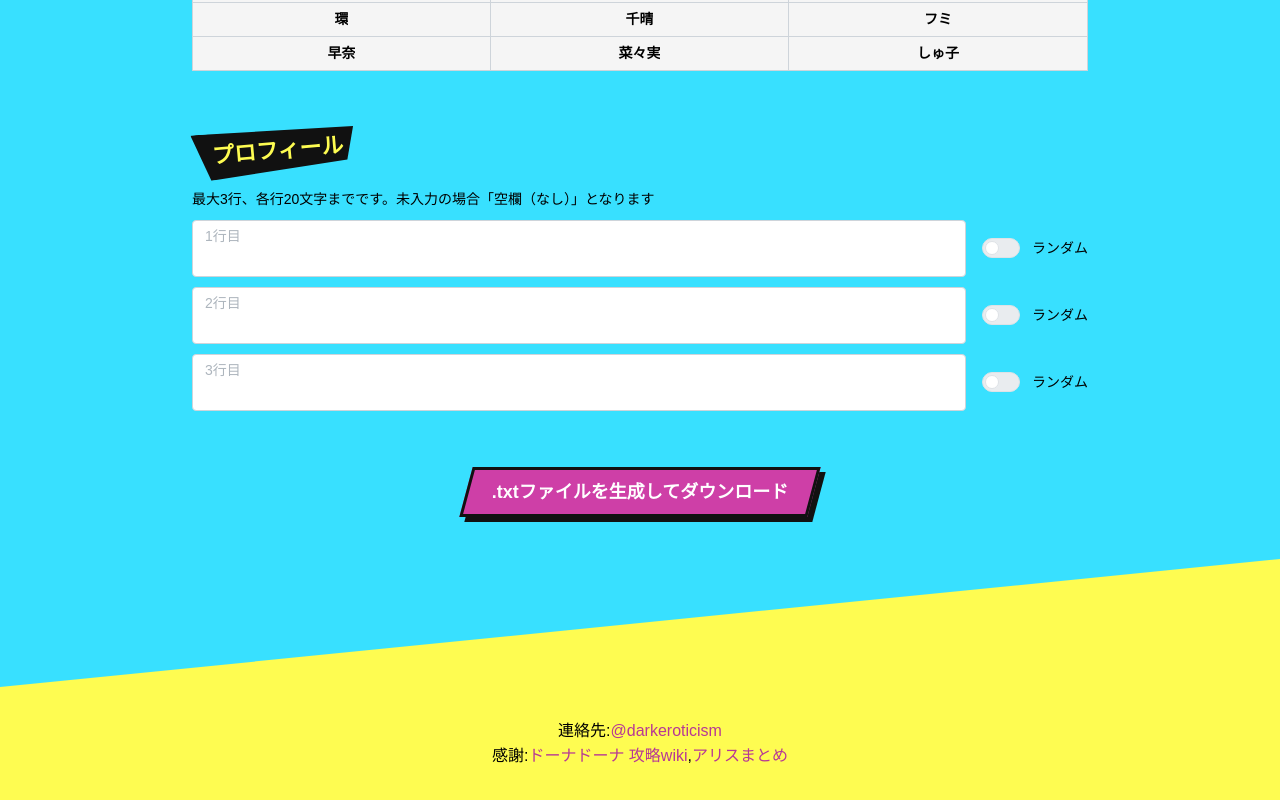
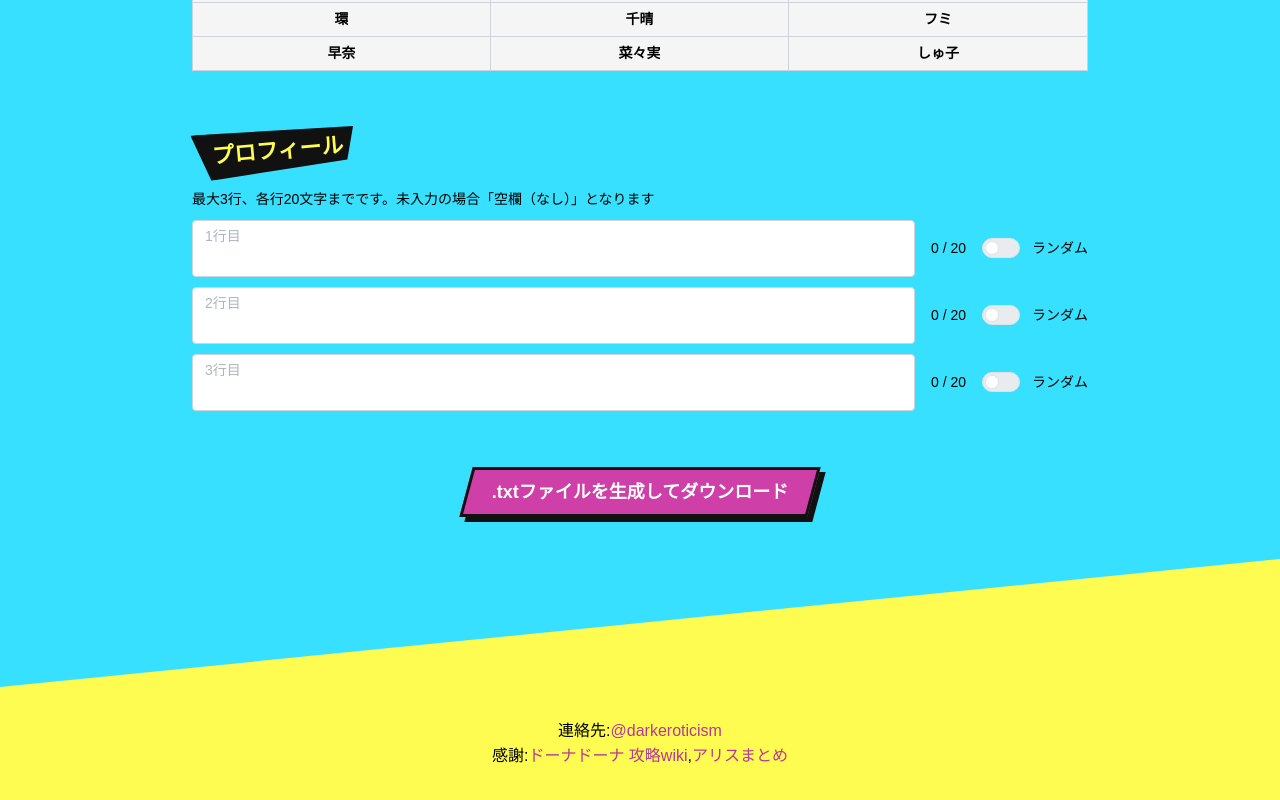
Before and after one commit to darkeroticism/dark-game-character-editor, a React (Vite) app: page / in a window 1280 px wide. Shown: the part 2711-3511 px from the top of the page. Built offline with nearby package versions, Linux system fonts and the light colour scheme.

Commit message:
💄🚸 ジンザイ-プロフィール欄に文字数カウントを実装

```diff
--- a/src/components/JinzaiForm.tsx
+++ b/src/components/JinzaiForm.tsx
@@ -1,4 +1,10 @@
-import { initialRankParamter, Jinzai, rankInfo, maxNameCount } from '../DohnaDohna/data';
+import {
+  initialRankParamter,
+  Jinzai,
+  rankInfo,
+  maxNameCount,
+  maxProfileLineLengthForJinzai,
+} from '../DohnaDohna/data';
 import { Attribute } from '../DohnaDohna/attribute';
 import { JinzaiErrors } from './CharacterEditor';
 import {
@@ -54,9 +60,14 @@ const ProfileInput = ({
   isRandom: boolean;
   onRandomChange: (isRandom: boolean, index: number) => void;
   error?: string;
-}) => (
+}) => {
+  const count = value?.length ?? 0;
+  const maxCount = maxProfileLineLengthForJinzai;
+
+  return (
     <Box mb="xs">
-    <Flex align="center" justify="space-between" mb={5}>
+      <Flex align="center" gap="md" mb={5}>
+        {' '}
         <Textarea
           placeholder={placeholder}
           value={isRandom ? '' : value || ''}
@@ -64,18 +75,25 @@ const ProfileInput = ({
           disabled={isRandom}
           autosize
           minRows={2}
-        style={{ flex: 1 }}
-        error={error}
+          style={{ flex: 1 }} // Textareaがスペースを最大限使うように
         />
+        <Text size="sm" style={{ whiteSpace: 'nowrap' }} c={count > maxCount ? 'red' : undefined}>
+          {`${count} / ${maxCount}`}
+        </Text>
         <Switch
           label="ランダム"
           checked={isRandom}
           onChange={(event) => onRandomChange(event.currentTarget.checked, index)}
-        ml="md"
         />
       </Flex>
+      {error && (
+        <Text c="red" size="xs">
+          {error}
+        </Text>
+      )}
     </Box>
   );
+};
 
 export const JinzaiForm = ({ jinzai, onChange, attributes, voices, errors }: JinzaiFormProps) => {
   // errors を受け取る
@@ -319,7 +337,6 @@ export const JinzaiForm = ({ jinzai, onChange, attributes, voices, errors }: Jin
           <Title order={3} className={styles.blackYellowTitle}>
             プロフィール
           </Title>
-           {/* 説明文を修正 */}
           <Text size="sm">最大3行、各行20文字までです。未入力の場合「空欄（なし）」となります</Text>
         </Box>
         <ProfileInput
```
Lines whose indentation alone changed are shown as unchanged.
